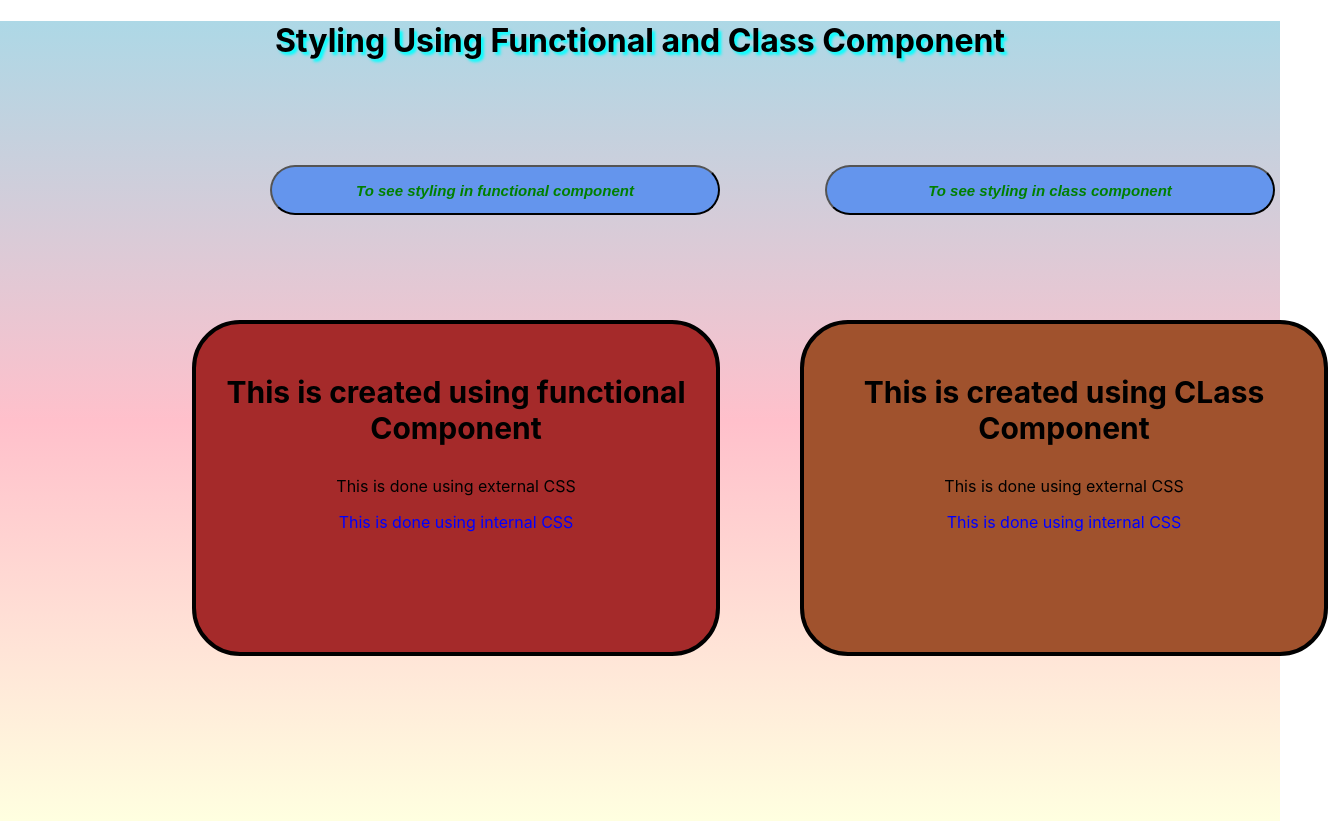
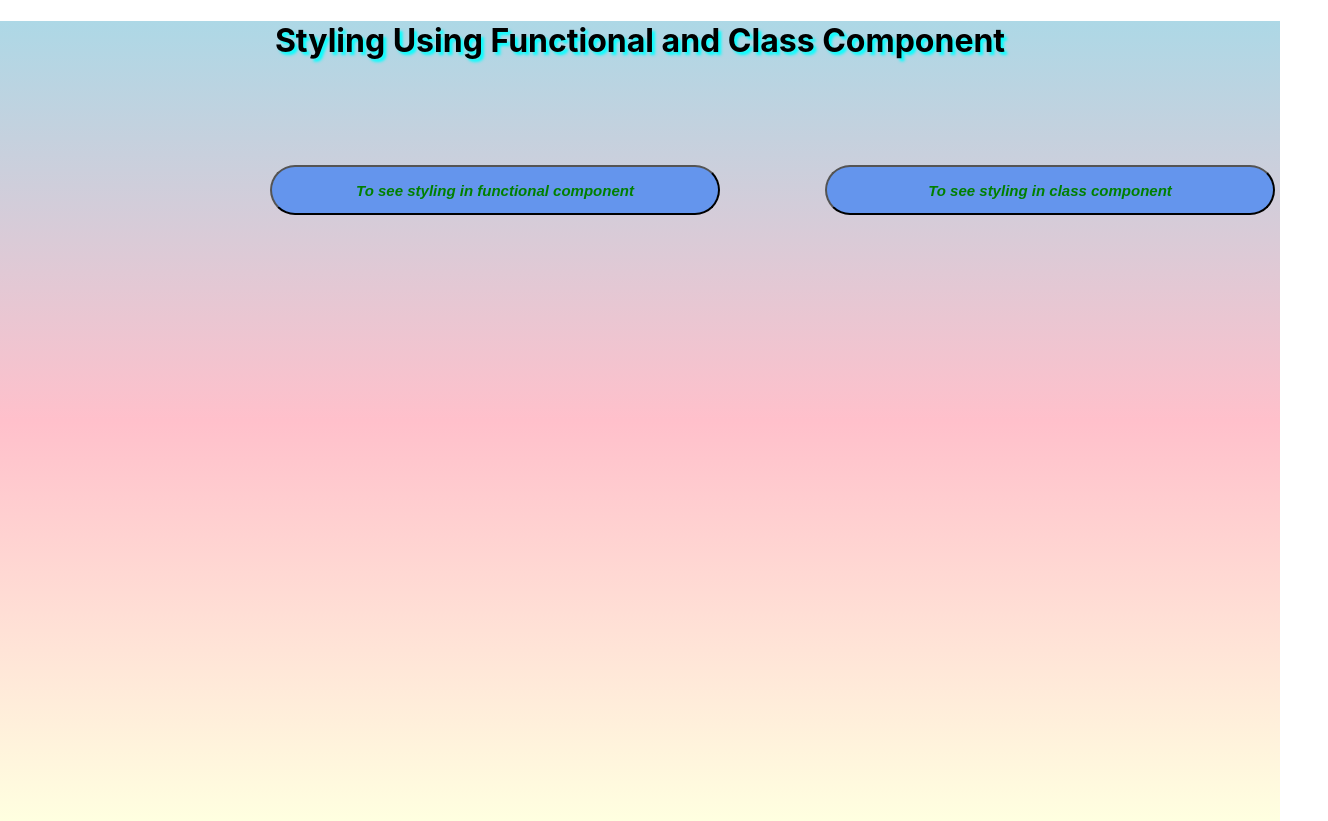
Before and after one commit to RajatAdhikari/react-assignment-1, a React (Create React App) app: page / in a window 1280 px wide. Shown: the whole page, 1328 px wide, since content can reach past the window. Built offline with nearby package versions, Linux system fonts and the light colour scheme.

Commit message:
Update App.js

```diff
--- a/src/App.js
+++ b/src/App.js
@@ -9,8 +9,7 @@ function App() {
   return (
     <div className="App">
      <Common/>
-     <Functional/>
-     <Class/>
+
     </div>
   );
 }
```
